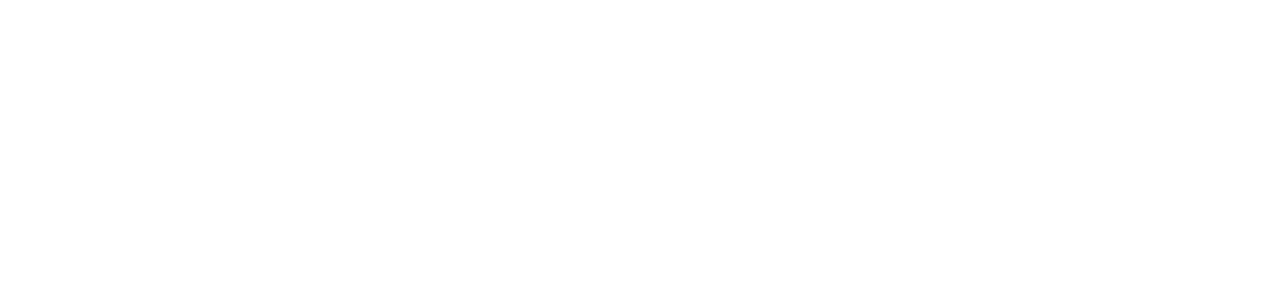
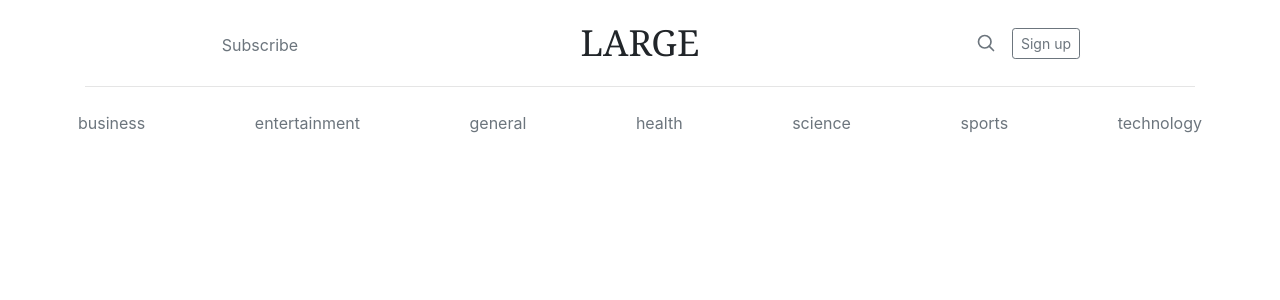
Before and after one commit to rafaeau/micro-build-week, a React (Create React App) app: page / in a window 1280 px wide. Shown: the top 300 px of the page. Built offline with nearby package versions, Linux system fonts and the light colour scheme; no server answers.

Commit message:
navbar and categories created

```diff
--- a/public/index.html
+++ b/public/index.html
@@ -3,6 +3,9 @@
   <head>
     <meta charset="utf-8" />
     <link rel="icon" href="%PUBLIC_URL%/favicon.ico" />
+    <link rel="preconnect" href="https://fonts.googleapis.com">
+    <link rel="preconnect" href="https://fonts.gstatic.com" crossorigin>
+    <link href="https://fonts.googleapis.com/css2?family=Open+Sans&display=swap" rel="stylesheet">
     <meta name="viewport" content="width=device-width, initial-scale=1" />
     <meta name="theme-color" content="#000000" />
     <meta
--- a/src/App.js
+++ b/src/App.js
@@ -1,12 +1,11 @@
 import 'bootstrap/dist/css/bootstrap.min.css'
 import './App.css'
-
+import Navbar from './Components/Navbar'
 function App() {
   return (
     <div className="App">
-
+      <Navbar categories={[`business`, `entertainment`, `general`, `health`, `science`, `sports`,` technology`]}/>
     </div>
   )
 }
-
 export default App
--- /dev/null
+++ b/src/Components/Navbar.jsx
@@ -0,0 +1,63 @@
+//Navbar/search feature -> Sefa
+//Categories -> Sefa
+//apikey = 87836ad8185b41b5bcf72d32081e2c63
+import {Component} from 'react'
+
+export default class Navbar extends Component{
+
+    async componentDidMount(){
+        const url  = 'https://newsapi.org/v2/everything?q='+ this.props.Categories + '&from=2021-12-20&sortBy=popularity&apiKey=87836ad8185b41b5bcf72d32081e2c63'
+        try {
+            const response = await fetch(url,{
+                headers:{
+                    'content-type':'application/json',
+                }
+            })
+            if(response.ok){
+                const data = await response.json()
+                console.log(data)
+            }
+        } catch (error) {
+            console.log(error)
+        }
+    }
+
+
+    render(){
+        return(
+            <>
+                <div className="container mt-3">
+                    <div className ="row flex-nowrap justify-content-between align-items-center">
+                        <div className="col-4 pt-1 justify-content-start">
+                           <a className = 'text-muted' href=''>Subscribe</a>
+                        </div>
+                        <div className="col-4" id='blog-header' style={{'fontFamily':'"Playfair Display", Georgia, "Times New Roman",serif', 'fontSize':'2.25rem'}}>
+                            LARGE
+                        </div>
+                        <div className="col-4">
+                           <a href='#' className='text-muted'>
+                            <svg xmlns="http://www.w3.org/2000/svg" width="20" height="20" viewBox="0 0 24 24"
+                            fill="none" stroke="currentColor" stroke-width="2" stroke-linecap="round"
+                            stroke-linejoin="round" class="mx-3"><circle cx="10.5" cy="10.5" r="7.5"></circle>
+                            <line x1="21" y1="21" x2="15.8" y2="15.8"></line>
+                            </svg>
+                           </a>
+                           <button className='btn btn-sm btn-outline-secondary'>
+                               Sign up
+                           </button>
+                        </div>
+
+                    </div>
+                    <hr />
+                    <div className="row flex-nowrap justify-content-between" id=''>
+                       {
+                           Object.values(this.props.categories).map((category)=>{
+                               return (<a class='p-2 text-muted'>{category}</a>)
+                           })
+                       }
+                    </div>
+                </div>
+            </>
+        )
+    }
+}
--- a/src/index.css
+++ b/src/index.css
@@ -1,8 +1,9 @@
 body {
   margin: 0;
-  font-family: -apple-system, BlinkMacSystemFont, 'Segoe UI', 'Roboto', 'Oxygen',
-    'Ubuntu', 'Cantarell', 'Fira Sans', 'Droid Sans', 'Helvetica Neue',
-    sans-serif;
+
+    font-family: "Playfair Display", Georgia, "Times New Roman", serif;
+    font-size: 2.25rem;
+
   -webkit-font-smoothing: antialiased;
   -moz-osx-font-smoothing: grayscale;
 }
```
